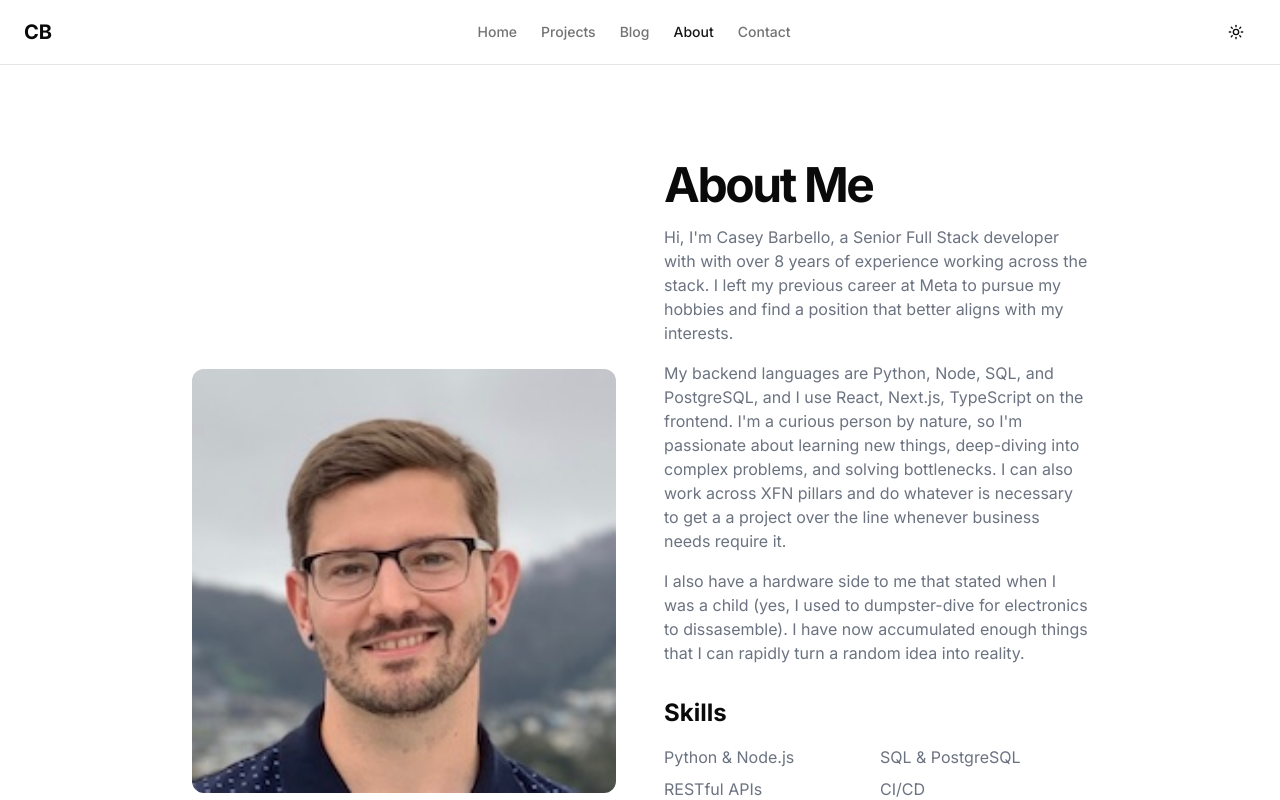
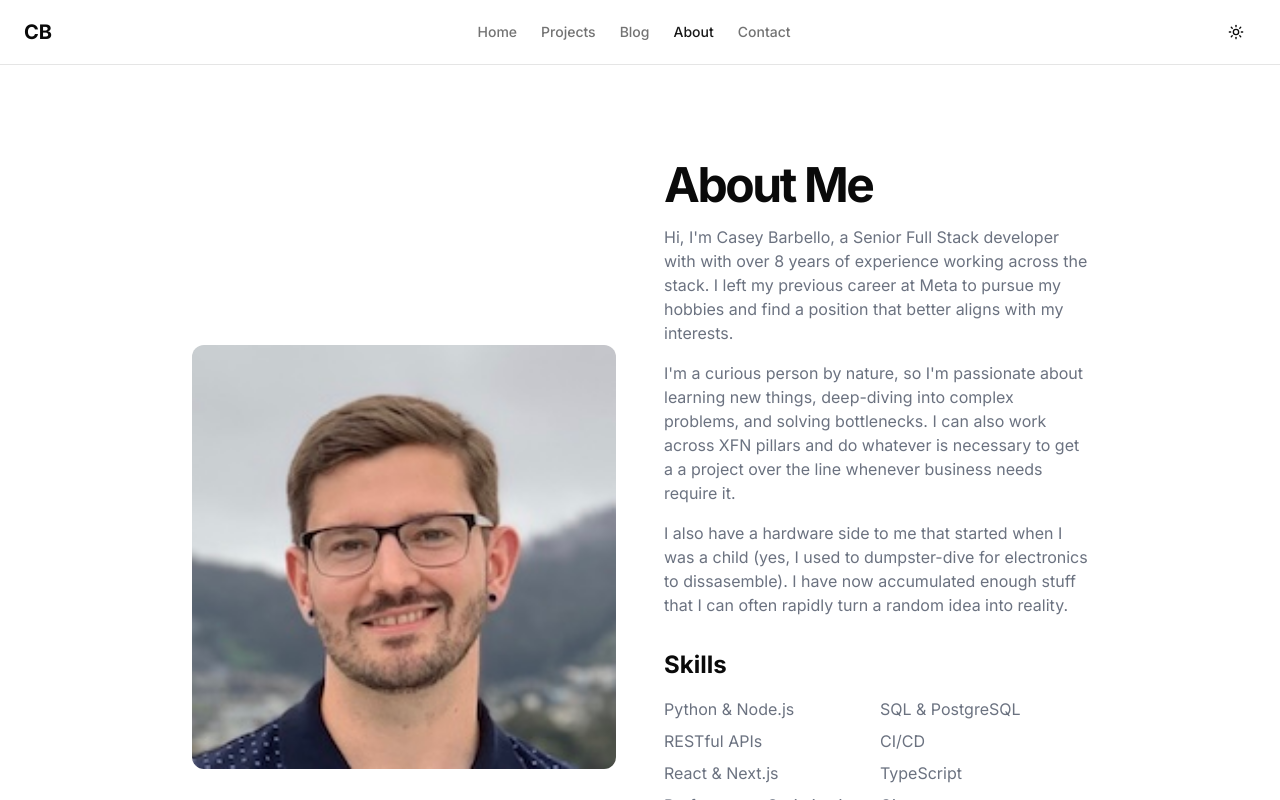
Before and after one commit to cbarbello/portfolio, a Next.js app: page /about in a window 1280 px wide. Shown: the top 800 px of the page. Built offline with nearby package versions, Linux system fonts and the light colour scheme.

Commit message:
fix typos

```diff
--- a/app/about/page.tsx
+++ b/app/about/page.tsx
@@ -33,17 +33,16 @@ export default function AboutPage() {
               that better aligns with my interests.
             </p>
             <p className="mt-4 text-gray-500 dark:text-gray-400">
-              My backend languages are Python, Node, SQL, and PostgreSQL, and I
-              use React, Next.js, TypeScript on the frontend. I'm a curious
-              person by nature, so I'm passionate about learning new things,
-              deep-diving into complex problems, and solving bottlenecks. I can
-              also work across XFN pillars and do whatever is necessary to get a
-              a project over the line whenever business needs require it.
+              I'm a curious person by nature, so I'm passionate about learning
+              new things, deep-diving into complex problems, and solving
+              bottlenecks. I can also work across XFN pillars and do whatever is
+              necessary to get a a project over the line whenever business needs
+              require it.
             </p>
             <p className="mt-4 text-gray-500 dark:text-gray-400">
-              I also have a hardware side to me that stated when I was a child
+              I also have a hardware side to me that started when I was a child
               (yes, I used to dumpster-dive for electronics to dissasemble). I
-              have now accumulated enough things that I can rapidly turn a
+              have now accumulated enough stuff that I can often rapidly turn a
               random idea into reality.
             </p>
             <h2 className="mt-8 text-2xl font-bold">Skills</h2>
```
